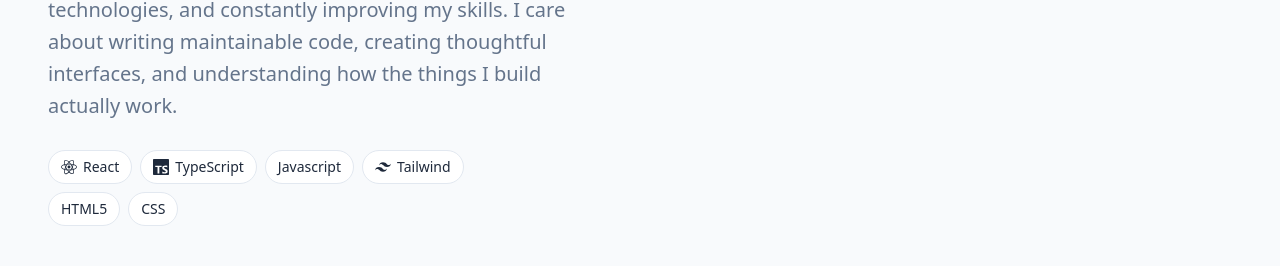
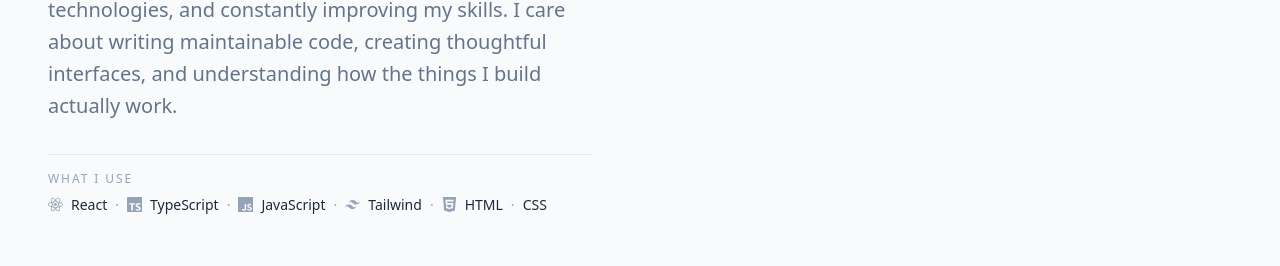
Before and after one commit to Kaan-Developer/Portfolio, a React (Vite) app: page / in a window 1280 px wide. Shown: the part 1190-1456 px from the top of the page. Built offline with nearby package versions, Linux system fonts and the light colour scheme; no server answers.

Commit message:
Now, when a message is sent, it reaches Supabase and also arrives in my email via Resend.

```diff
--- a/src/components/sections/About.tsx
+++ b/src/components/sections/About.tsx
@@ -1,19 +1,7 @@
 import RobotCanvas from "../Robot/RobotCanvas";
 import { site } from "../../data/site";
+import { techIcons } from "../../data/techIcons";
 import Button from "../ui/Button";
-
-import {
-  SiReact,
-  SiTypescript,
-  SiTailwindcss,
-} from "react-icons/si";
-import type { IconType } from "react-icons";
-
-const techIcons: Record<string, IconType> = {
-  React: SiReact,
-  TypeScript: SiTypescript,
-  Tailwind: SiTailwindcss,
-};
 
 const About = () => {
   const about = site.about[0];
@@ -34,25 +22,29 @@
           {about.description}
         </p>
 
-       <div className="max-w-md">
-
-  <ul className="mt-4 flex flex-wrap gap-2">
-    {about.tech.map((tech) => {
+        <div className="mt-5 max-w-xl border-t border-border pt-4">
+          <p className="text-xs font-medium uppercase tracking-[0.16em] text-subtle">
+            What I use
+          </p>
+          <ul className="mt-2 flex flex-wrap items-center gap-x-2 text-sm text-ink">
+            {about.tech.map((tech, index) => {
               const Icon = techIcons[tech];
 
               return (
-        <li
-          key={tech}
-          className="inline-flex items-center gap-1.5 rounded-full border border-border bg-white px-3 py-1.5 text-sm font-medium text-ink"
-        >
+                <li key={tech} className="inline-flex items-center gap-2">
+                  {index > 0 && (
+                    <span className="text-subtle" aria-hidden="true">
+                      ·
+                    </span>
+                  )}
                   {Icon && (
                     <Icon
-              size={16}
-              className="shrink-0"
+                      size={15}
+                      className="text-subtle"
                       aria-hidden="true"
                     />
                   )}
-          {tech}
+                  <span>{tech}</span>
                 </li>
               );
             })}
--- a/src/data/site.ts
+++ b/src/data/site.ts
@@ -85,7 +85,7 @@
       currently3: "Exploring 3D web experiences",
       description:
         "I'm a frontend developer focused on building clean, responsive, and interactive web experiences. I enjoy turning ideas into real products, exploring modern technologies, and constantly improving my skills. I care about writing maintainable code, creating thoughtful interfaces, and understanding how the things I build actually work.",
-      tech: ["React", "TypeScript", "Javascript", "Tailwind", "HTML5", "CSS"],
+      tech: ["React", "TypeScript", "JavaScript", "Tailwind", "HTML", "CSS"],
       github: "https://github.com/Kaan-Developer/Portfolio",
       live: "",
     },
```
Lines whose indentation alone changed are shown as unchanged.
